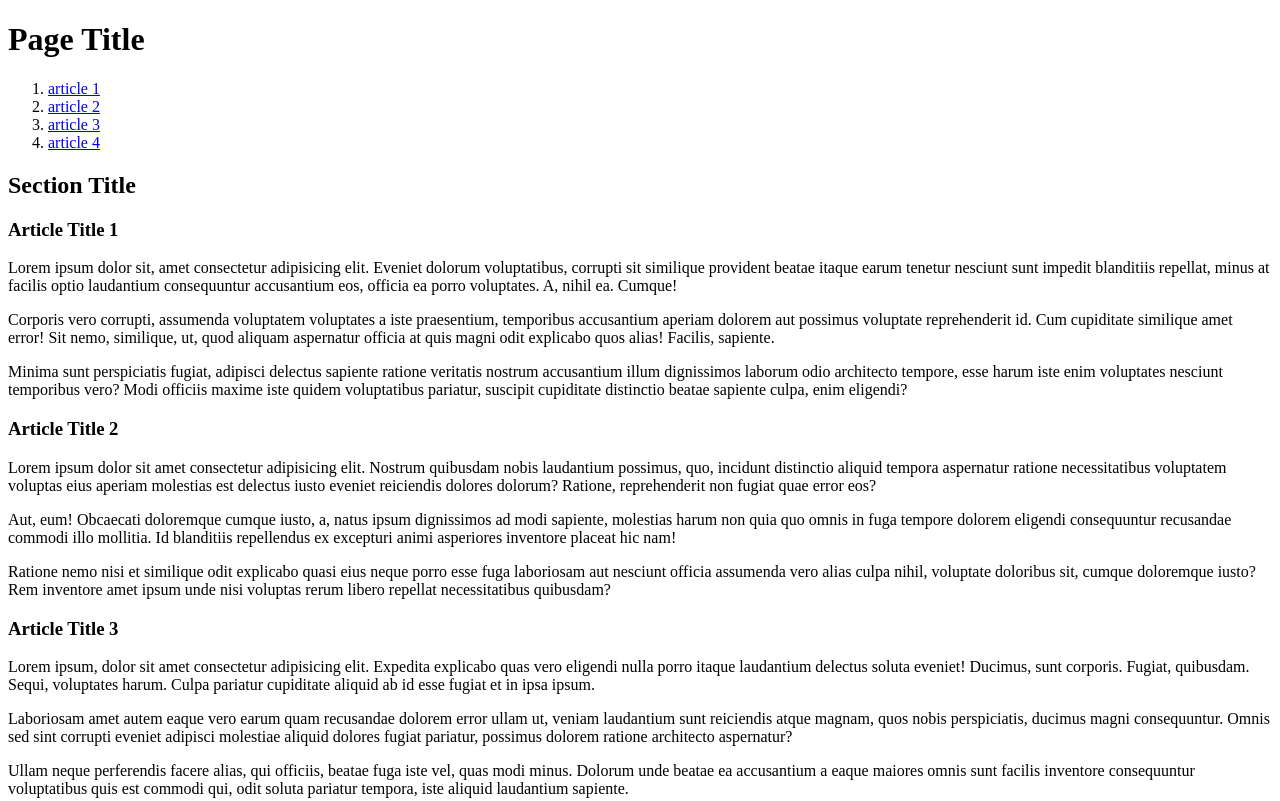
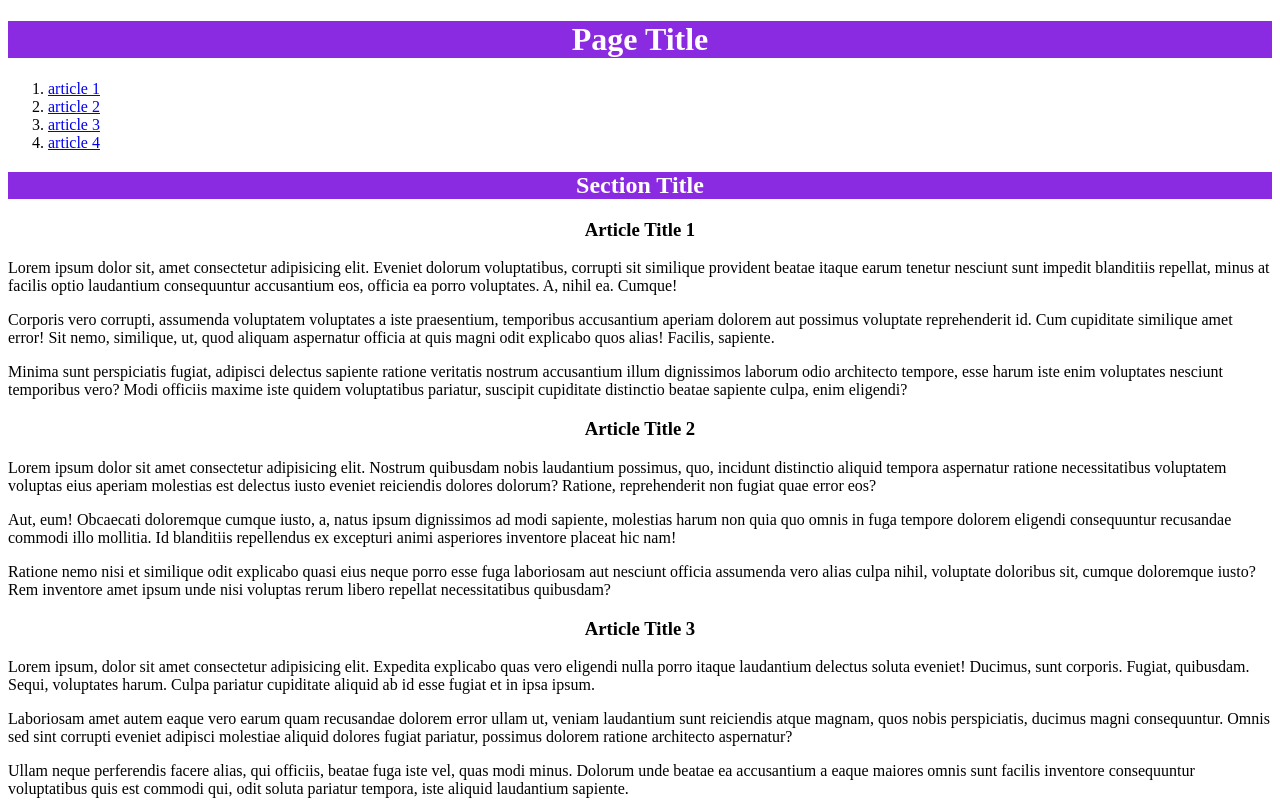
Before and after one commit to Lada201009/Prodject_home, a plain HTML site: page css_project/Index.html in a window 1280 px wide. Shown: the top 801 px of the page. Drawn offline with Linux system fonts and the light colour scheme.

Commit message:
Add conect stile

```diff
--- a/css_project/Index.html
+++ b/css_project/Index.html
@@ -2,8 +2,8 @@
 <html lang="en">
 <head>
   <meta charset="UTF-8">
-
   <title>CSS</title>
+  <link rel="stylesheet" href="./assets/css/style.css"
 </head>
 <body>
   <!-- h1.main-heading{Page Title}+(nav>ol>li*4>a[href=#art$]{article $})+section>(h2.main-header{Section Title}+article#art$*4>h3.art-header{Article Title $}+p.container*3>lorem40) -->
```
